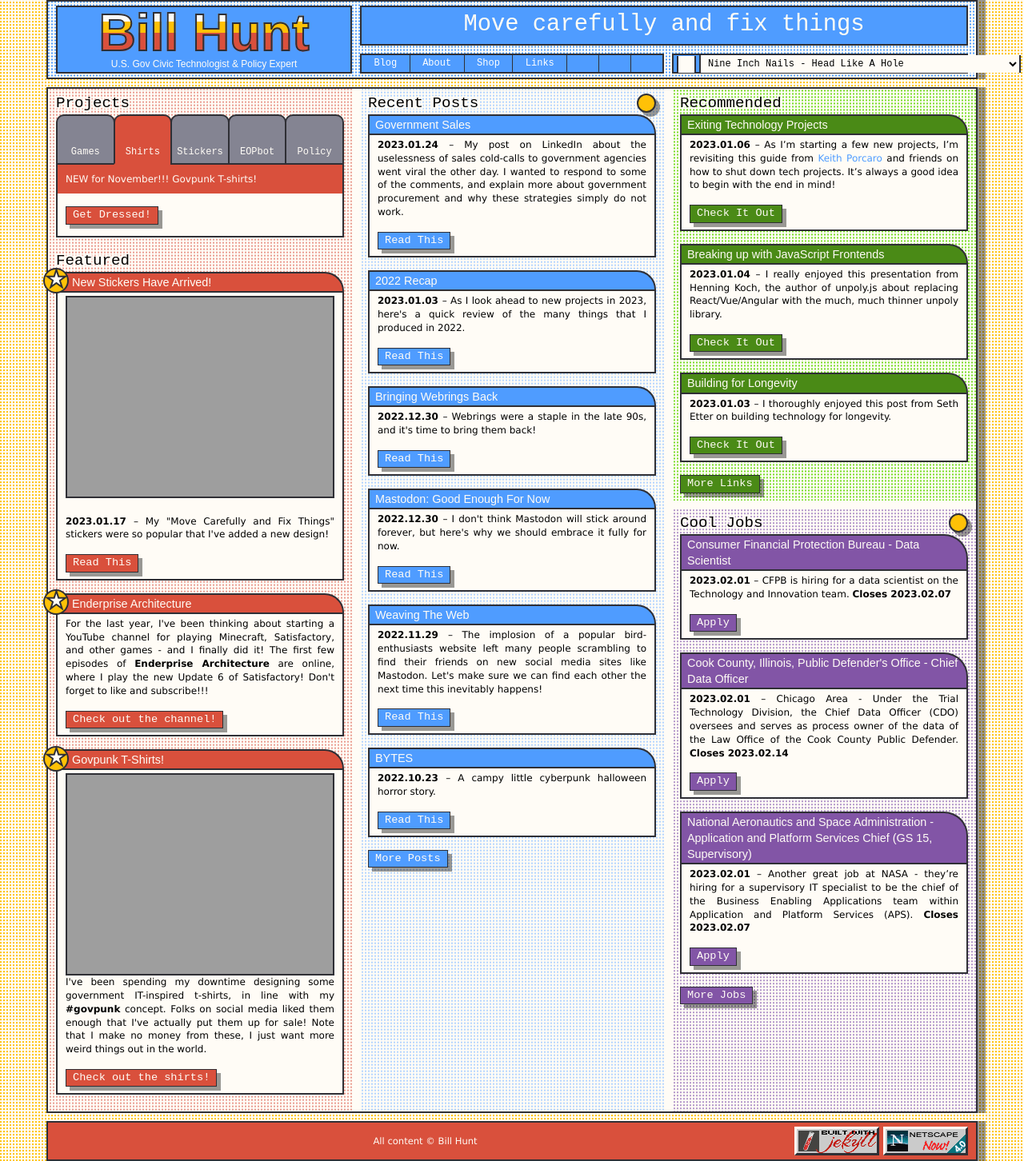
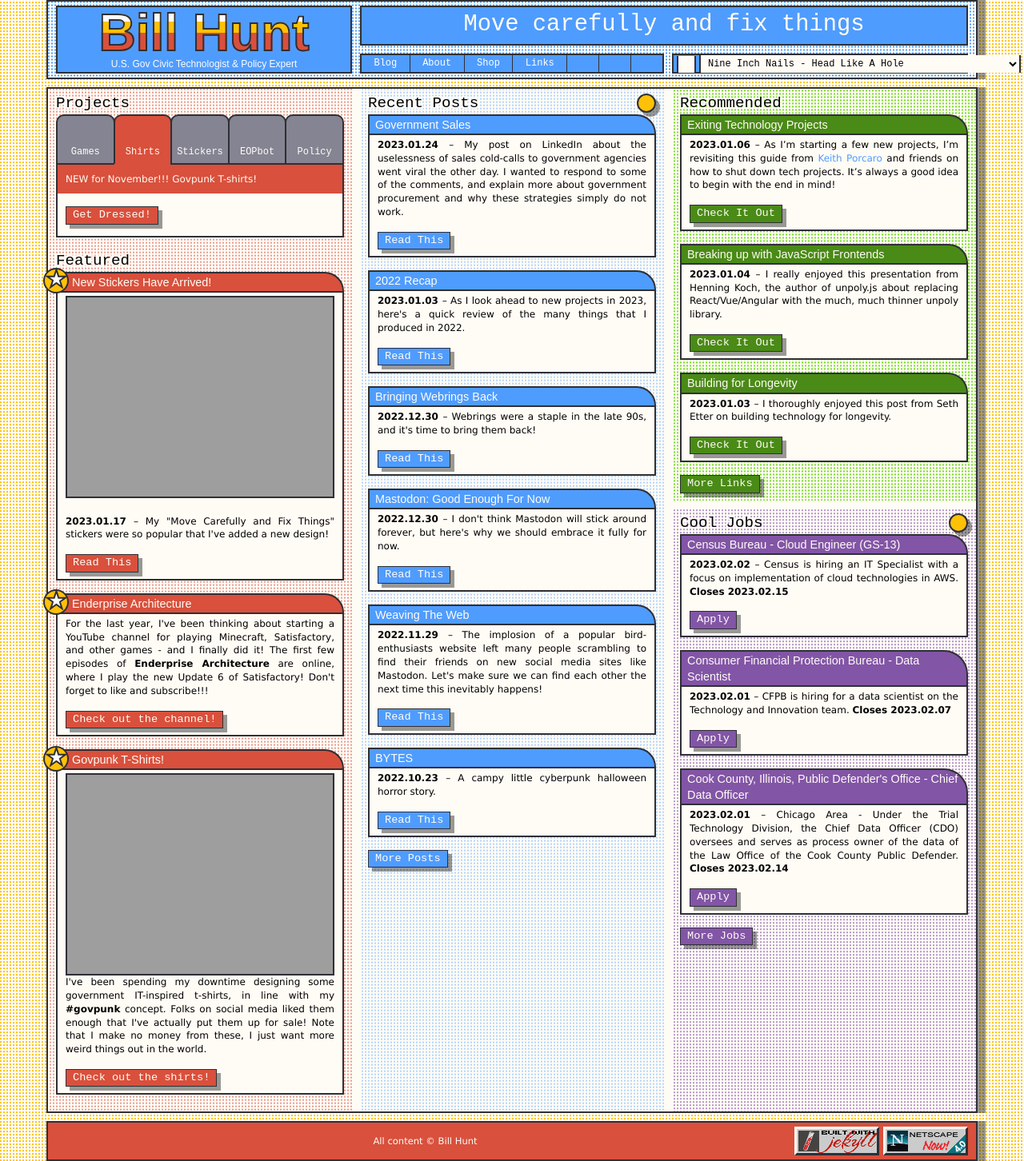
Before and after one commit to krusynth/billhunt.dev, a Jekyll site: the page built from index.md, in a window 1280 px wide. Shown: the whole page at 80% size. Built offline with Jekyll 4.4.1, drawn with Linux system fonts in a browser that asks for light colours; some web fonts are replaced.

Commit message:
Update jobs.

```diff
--- a/_data/jobs.yml
+++ b/_data/jobs.yml
@@ -1,3 +1,9 @@
+- title: Census Bureau - Cloud Engineer (GS-13)
+  url: https://www.usajobs.gov/job/703840400
+  date: 2023-02-02
+  closes: 2023-02-15
+  content: Census is hiring an IT Specialist with a focus on implementation of cloud technologies in AWS.
+
 - title: Consumer Financial Protection Bureau - Data Scientist
   url: https://www.usajobs.gov/job/703359800
   date: 2023-02-01
```
